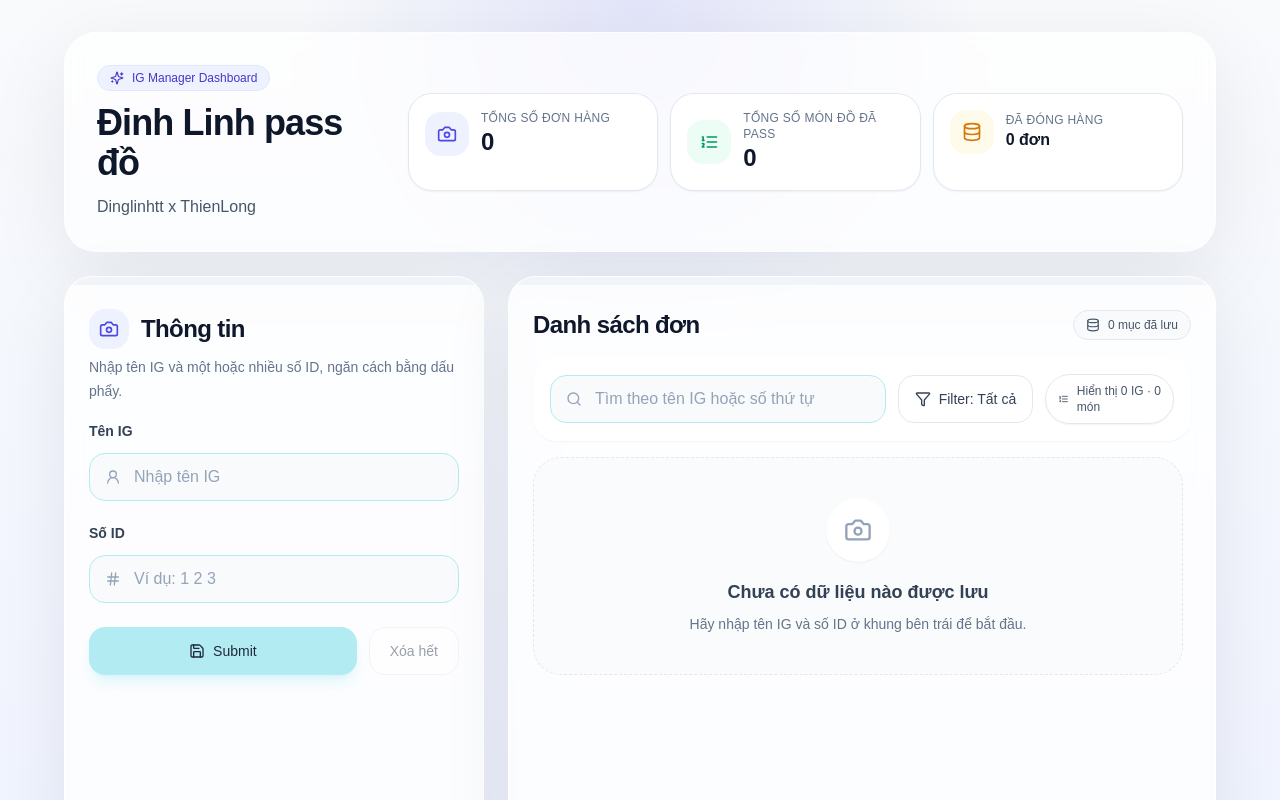
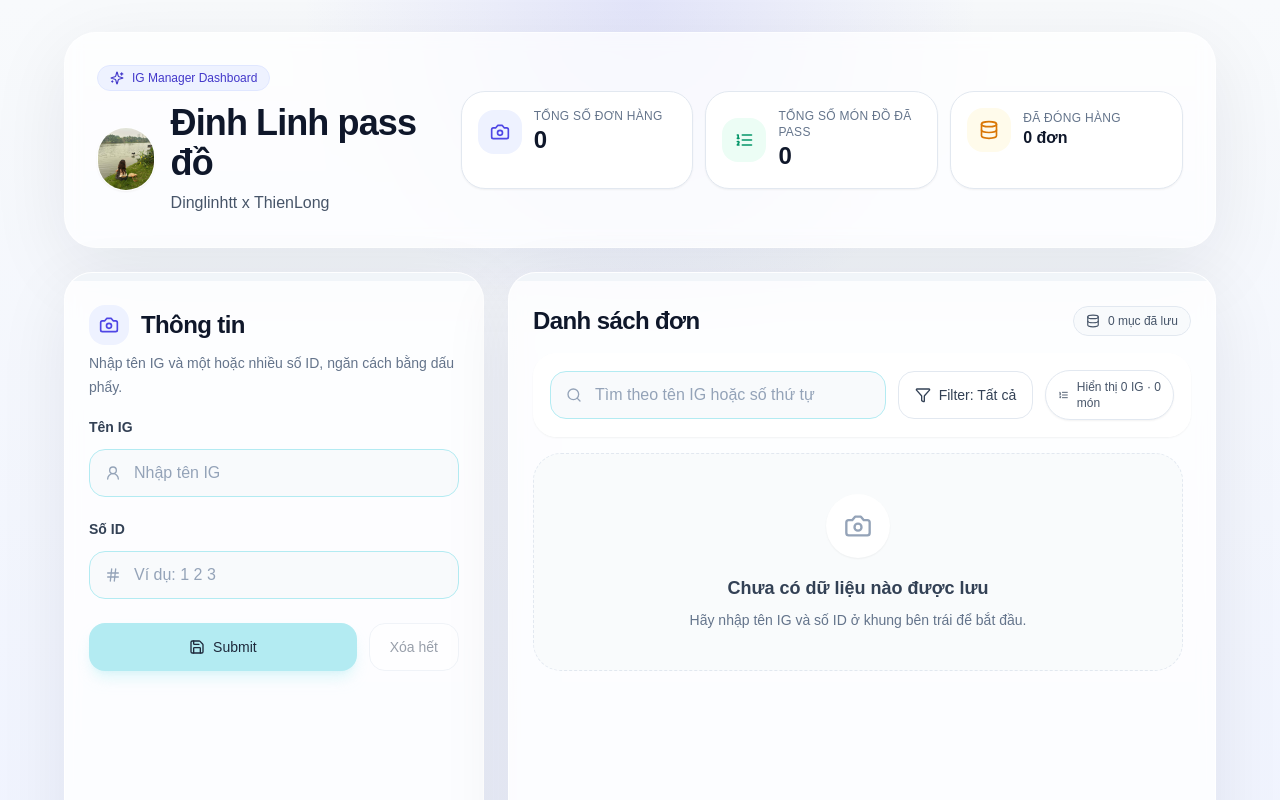
Before and after one commit to thienlong25/dinglinhtt, a React (Vite) app in the folder dinh-linh-full-shadcn/: page / in a window 1280 px wide. Shown: the top 800 px of the page. Built offline with nearby package versions, Linux system fonts and the light colour scheme.

Commit message:
Update App.tsx

```diff
--- a/dinh-linh-full-shadcn/src/App.tsx
+++ b/dinh-linh-full-shadcn/src/App.tsx
@@ -9,7 +9,7 @@ import {
 import { Input } from "@/components/ui/input";
 import { Trash2, Save, UserRound, Hash, Pencil, Sparkles, Database, ListOrdered, Camera, Search, Filter, Copy } from "lucide-react";
 import { motion } from "framer-motion";
-import dinhLinhImage from "@/assets/dinh-linh.jpg";
+import dinhLinhImage from "@/assets/dinh-linh.jpg.jpg";
 
 type ShippingStatus = "chưa đóng hàng" | "đã đóng hàng";
 type StatusFilter = "tất cả" | ShippingStatus;
@@ -111,11 +111,28 @@ const handleCancelEdit = () => {
       <div className="mx-auto max-w-6xl">
         <motion.div initial={{opacity:0,y:16}} animate={{opacity:1,y:0}} className="mb-6 overflow-hidden rounded-[32px] border border-white/60 bg-white/70 p-6 shadow-[0_20px_80px_rgba(15,23,42,0.08)] backdrop-blur md:p-8">
           <div className="flex flex-col gap-6 lg:flex-row lg:items-center lg:justify-between">
-            <div className="max-w-2xl">
-              <div className="mb-3 inline-flex items-center gap-2 rounded-full border border-indigo-100 bg-indigo-50 px-3 py-1 text-xs font-medium text-indigo-700"><Sparkles className="h-3.5 w-3.5" /> IG Manager Dashboard</div>
-              <h1 className="text-3xl font-bold tracking-tight text-slate-900 md:text-4xl">Đinh Linh pass đồ</h1>
-              <p className="mt-3 max-w-xl text-sm leading-6 text-slate-600 md:text-base">Dinglinhtt x ThienLong</p>
-            </div>
+           <div className="max-w-2xl">
+  <div className="mb-3 inline-flex items-center gap-2 rounded-full border border-indigo-100 bg-indigo-50 px-3 py-1 text-xs font-medium text-indigo-700">
+    <Sparkles className="h-3.5 w-3.5" />
+    IG Manager Dashboard
+  </div>
+
+  <div className="flex items-center gap-4">
+    <img
+      src={dinhLinhImage}
+      alt="Đinh Linh"
+      className="h-14 w-14 rounded-full object-cover border border-white/60 shadow-sm md:h-16 md:w-16"
+    />
+    <div>
+      <h1 className="text-3xl font-bold tracking-tight text-slate-900 md:text-4xl">
+        Đinh Linh pass đồ
+      </h1>
+      <p className="mt-2 max-w-xl text-sm leading-6 text-slate-600 md:text-base">
+        Dinglinhtt x ThienLong
+      </p>
+    </div>
+  </div>
+</div>
             <div className="grid gap-3 sm:grid-cols-3">
               <div className="rounded-3xl border border-slate-200 bg-white px-4 py-4 shadow-sm"><div className="flex items-center gap-3"><div className="rounded-2xl bg-indigo-50 p-3 text-indigo-600"><Camera className="h-5 w-5" /></div><div><div className="text-xs font-medium uppercase tracking-wide text-slate-500">Tổng số đơn hàng</div><div className="text-2xl font-bold text-slate-900">{entries.length}</div></div></div></div>
               <div className="rounded-3xl border border-slate-200 bg-white px-4 py-4 shadow-sm"><div className="flex items-center gap-3"><div className="rounded-2xl bg-emerald-50 p-3 text-emerald-600"><ListOrdered className="h-5 w-5" /></div><div><div className="text-xs font-medium uppercase tracking-wide text-slate-500">Tổng số món đồ đã pass</div><div className="text-2xl font-bold text-slate-900">{totalOrderNumbers}</div></div></div></div>
```
